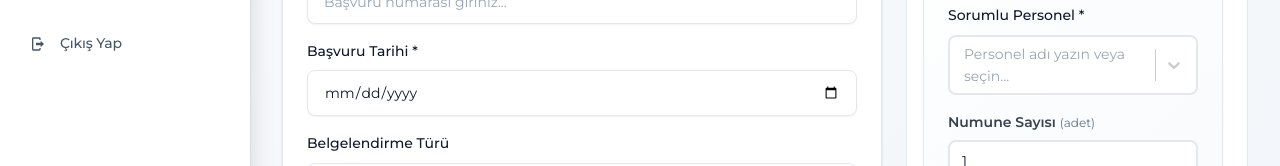
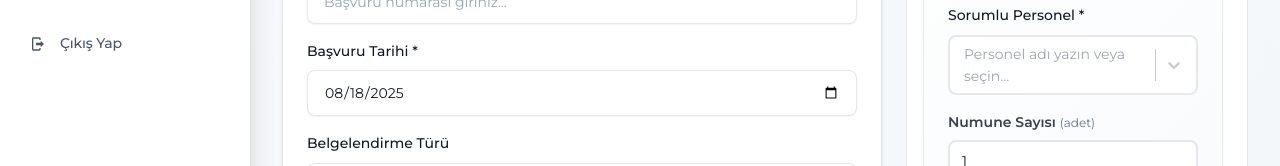
Before and after one commit to LabXpert/TSE_Automation_WEB, a React (Vite) app: page /deney-ekle in a window 1280 px wide. Shown: the part 430-596 px from the top of the page. Built offline with nearby package versions, Linux system fonts and the light colour scheme; no server answers; sample sign-in values are in the browser's storage.

Commit message:
fix: form defaults and edit mode improvements in FirmaEkle and DeneyEkle

```diff
--- a/src/pages/DeneyEkle/DeneyEkle.tsx
+++ b/src/pages/DeneyEkle/DeneyEkle.tsx
@@ -31,13 +31,18 @@ interface ApiTest {
   sample_count?: number;
   total_price?: number;
 }
+const todayYMD = () => {
+  const d = new Date();
+  d.setMinutes(d.getMinutes() - d.getTimezoneOffset());
+  return d.toISOString().split('T')[0];
+};
 
 function DeneyEkle() {
   const [deneySayisi, setDeneySeayisi] = useState(1);
   const [belgelendirmeTuru, setBelgelendirmeTuru] = useState<'özel' | 'belgelendirme'>('özel');
   const [firmaAdi, setFirmaAdi] = useState('');
   const [basvuruNo, setBasvuruNo] = useState('');
-  const [basvuruTarihi, setBasvuruTarihi] = useState('');
+  const [basvuruTarihi, setBasvuruTarihi] = useState(todayYMD());
   const [deneyler, setDeneyler] = useState<Deney[]>([]);
   const [kayitlariListesi, setKayitlariListesi] = useState<DeneyKaydi[]>([]);
   // Deney türleri, personel ve firma listesi API'den gelecek
--- a/src/pages/DeneyEkle/DeneyEkleView.tsx
+++ b/src/pages/DeneyEkle/DeneyEkleView.tsx
@@ -819,31 +819,7 @@ function DeneyEkleView({
       </button>
     )}
 
-    {/* Toplam Ücret rozeti (Kaydet'in hemen solu) */}
-    <div
-      title="Toplam Ücret (önizleme)"
-      style={{
-        display: 'flex',
-        alignItems: 'center',
-        gap: '8px',
-        padding: '10px 14px',
-        borderRadius: '10px',
-        border: '1px solid #e2e8f0',
-        background: 'white',
-        fontSize: '14px',
-        fontWeight: 700,
-        color: '#0f172a',
-        boxShadow: '0 2px 6px rgba(0,0,0,0.04)',
-      }}
-    >
-      <svg width="16" height="16" viewBox="0 0 24 24" fill="#16a34a">
-        <path d="M12 1C5.925 1 1 5.925 1 12s4.925 11 11 11 11-4.925 11-11S18.075 1 12 1zm1 17h-2v-2h2v2zm1.9-7.5c-.4 1.1-1.4 1.6-2.4 2-.8.3-1.2.6-1.2 1.1v.4H9v-.5c0-1.6 1.1-2.2 2.2-2.6.9-.3 1.6-.7 1.9-1.4.2-.5.1-1.1-.2-1.5-.3-.4-.9-.7-1.6-.7-.7 0-1.3.3-1.6.8-.2.3-.3.6-.3 1H7.5c0-1 .4-1.9 1.1-2.5.7-.6 1.7-1 2.8-1 1.3 0 2.4.5 3.1 1.3.7.8.9 2 .5 3z"/>
-      </svg>
-      <span>Toplam:</span>
-      <span style={{ fontWeight: 800 }}>{toplamUcretTxt}</span>
-    </div>
-
-    <button
+        <button
       onClick={kaydet}
       style={{
         display: 'flex',
@@ -876,6 +852,31 @@ function DeneyEkleView({
       </svg>
       {duzenlemeModu ? 'Güncelle' : 'Kaydet'}
     </button>
+
+    {/* Toplam Ücret rozeti (Kaydet'in hemen solu) */}
+    <div
+      title="Toplam Ücret (önizleme)"
+      style={{
+        display: 'flex',
+        alignItems: 'center',
+        gap: '8px',
+        padding: '10px 14px',
+        borderRadius: '10px',
+        border: '1px solid #e2e8f0',
+        background: 'white',
+        fontSize: '14px',
+        fontWeight: 700,
+        color: '#0f172a',
+        boxShadow: '0 2px 6px rgba(0,0,0,0.04)',
+      }}
+    >
+      <svg width="16" height="16" viewBox="0 0 24 24" fill="#16a34a">
+        <path d="M12 1C5.925 1 1 5.925 1 12s4.925 11 11 11 11-4.925 11-11S18.075 1 12 1zm1 17h-2v-2h2v2zm1.9-7.5c-.4 1.1-1.4 1.6-2.4 2-.8.3-1.2.6-1.2 1.1v.4H9v-.5c0-1.6 1.1-2.2 2.2-2.6.9-.3 1.6-.7 1.9-1.4.2-.5.1-1.1-.2-1.5-.3-.4-.9-.7-1.6-.7-.7 0-1.3.3-1.6.8-.2.3-.3.6-.3 1H7.5c0-1 .4-1.9 1.1-2.5.7-.6 1.7-1 2.8-1 1.3 0 2.4.5 3.1 1.3.7.8.9 2 .5 3z"/>
+      </svg>
+      <span>Toplam:</span>
+      <span style={{ fontWeight: 800 }}>{toplamUcretTxt}</span>
+    </div>
+
   </div>
 </div>
 
--- a/src/pages/DeneyEkle/FirmaEkle/FirmaEkle.tsx
+++ b/src/pages/DeneyEkle/FirmaEkle/FirmaEkle.tsx
@@ -4,8 +4,8 @@ import FirmaEkleView from './FirmaEkleView';
 interface ApiCompany {
   id: number;
   name: string;
-  vat_number: string;
-  contact_person: string;
+  tax_no: string;
+  contact_name: string;
   phone: string;
   address: string;
   email: string;
@@ -148,8 +148,8 @@ const FirmaEkle: React.FC = () => {
             }
             setFormData({
               ad: firma.name,
-              vergiNo: firma.vat_number || '',
-              yetkili: firma.contact_person || '',
+              vergiNo: firma.tax_no || '',
+              yetkili: firma.contact_name  || '',
               telefon: firma.phone || '',
               adres: firma.address || '',
               email: firma.email || ''
```
